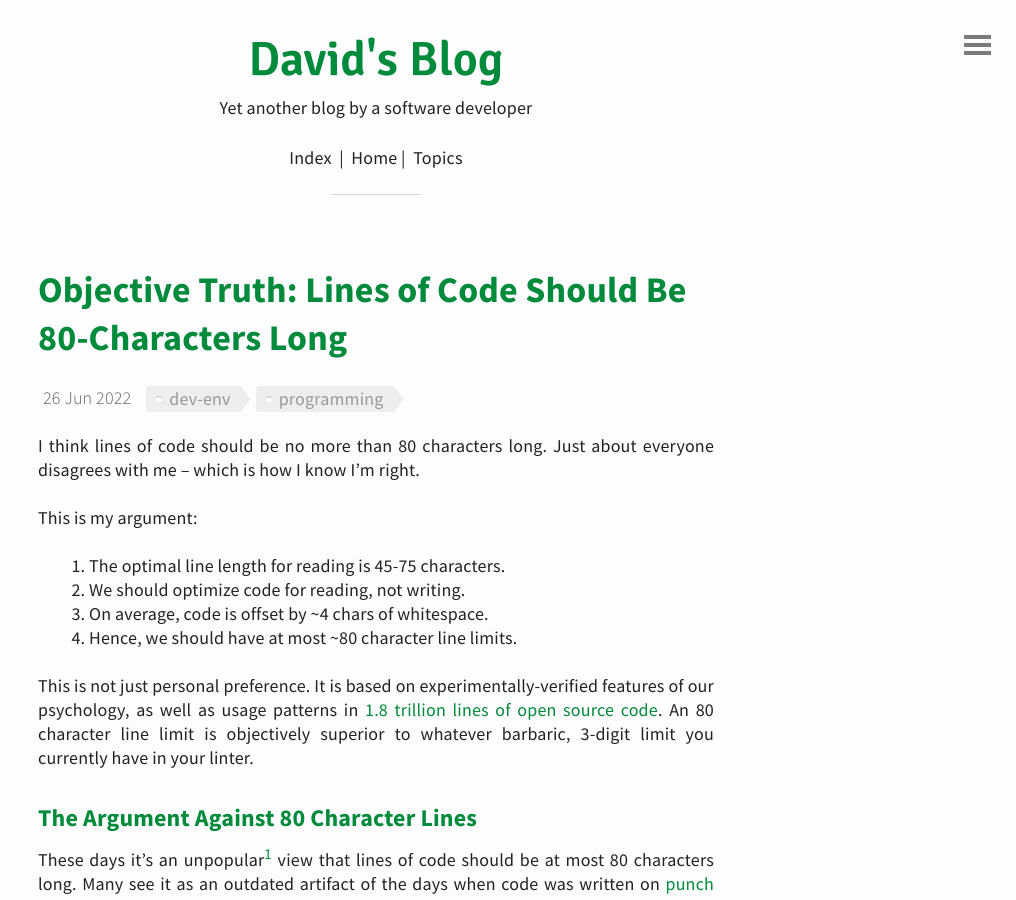
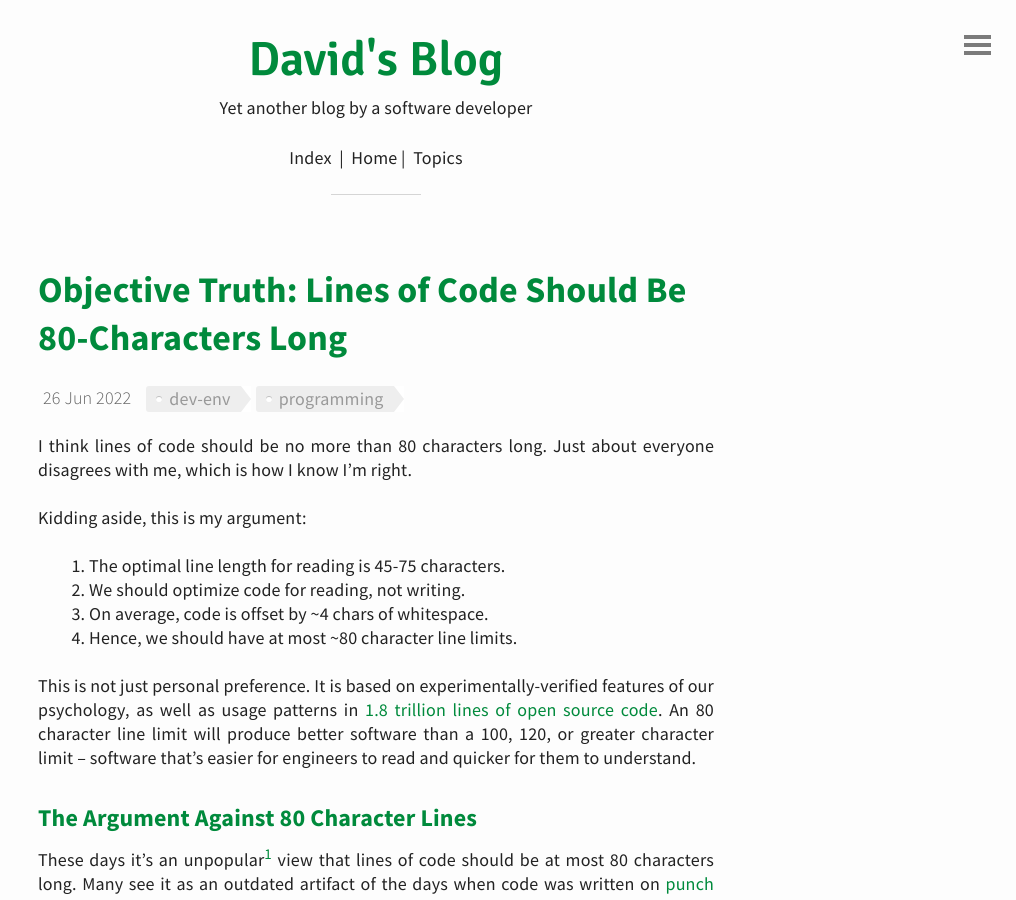
Before and after one commit to davidlaprade/davidlaprade.github.io, a Jekyll site: the page built from _posts/2022-01-01-80-char-line-limit.md, in a window 1280 px wide and 900 px high. Shown: the whole window, without its empty margins (264-1280 px from the left). Built offline with Jekyll 4.4.1, drawn with Linux system fonts in a browser that asks for light colours; comment, search, counter and statistics services are not loaded.

Commit message:
Remove sarcasm from 80-char line limit post

```diff
--- a/_posts/2022-01-01-80-char-line-limit.md
+++ b/_posts/2022-01-01-80-char-line-limit.md
@@ -6,9 +6,9 @@ excerpt: "An 80 character line limit is objectively superior to whatever barbari
 ---
 
 I think lines of code should be no more than 80 characters long. Just about
-everyone disagrees with me – which is how I know I'm right.
+everyone disagrees with me, which is how I know I'm right.
 
-This is my argument:
+Kidding aside, this is my argument:
 
 1. The optimal line length for reading is 45-75 characters.
 1. We should optimize code for reading, not writing.
@@ -17,9 +17,9 @@ This is my argument:
 
 This is not just personal preference. It is based on experimentally-verified
 features of our psychology, as well as usage patterns in [1.8 trillion lines of
-open source code](#the-problem-of-indentation). An 80 character line limit is
-objectively superior to whatever barbaric, 3-digit limit you currently have in
-your linter.
+open source code](#the-problem-of-indentation). An 80 character line limit will
+produce better software than a 100, 120, or greater character limit -- software
+that's easier for engineers to read and quicker for them to understand.
 
 ### The Argument Against 80 Character Lines
 
```
